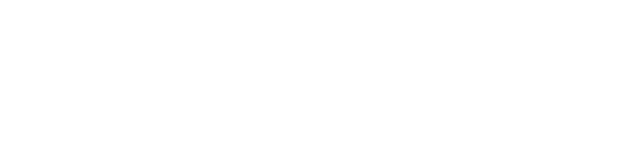
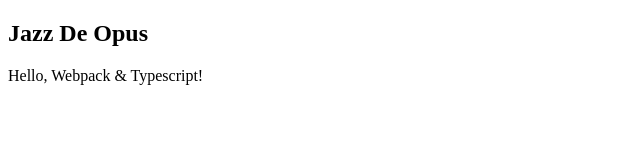
Before and after one commit to tmbruce/restaurant, a website built with webpack: page dist/index.html in a window 1280 px wide. Shown: the whole page, without its empty margins (0-640 px from the left). Built offline with nearby package versions, Linux system fonts and the light colour scheme.

Commit message:
Additional project setup

```diff
--- /dev/null
+++ b/src/Components/Header.ts
@@ -0,0 +1,9 @@
+const createHeader = (): Element => {
+    let nav: Element = document.createElement('nav');
+    let title: Element = document.createElement('h1');
+    title.textContent = 'Jazz De Opus';
+    nav.append(title);
+    return nav;
+}
+
+export default createHeader;
--- /dev/null
+++ b/src/app.ts
@@ -0,0 +1,9 @@
+import Header from './Components/Header';
+
+const initialize = (): void => {
+    let content: HTMLDivElement = document.createElement('div');
+    content.id = 'content';
+    document.body.append(content);
+
+    content.append(Header());
+}
--- a/src/index.ts
+++ b/src/index.ts
@@ -1 +1,9 @@
-console.log("Hello Webpack, TS");
+import Header from './Components/Header';
+
+let content: HTMLDivElement = document.createElement('div');
+content.id = 'content';
+let text: HTMLDivElement = document.createElement('div');
+text.textContent = 'Hello, Webpack & Typescript!';
+content.append(text);
+
+document.body.append(Header(), content);
```
Also changed, not shown: dist/bundle.js, dist/index.html, src/Components/Body.ts (added), src/Components/Footer.ts (added).
